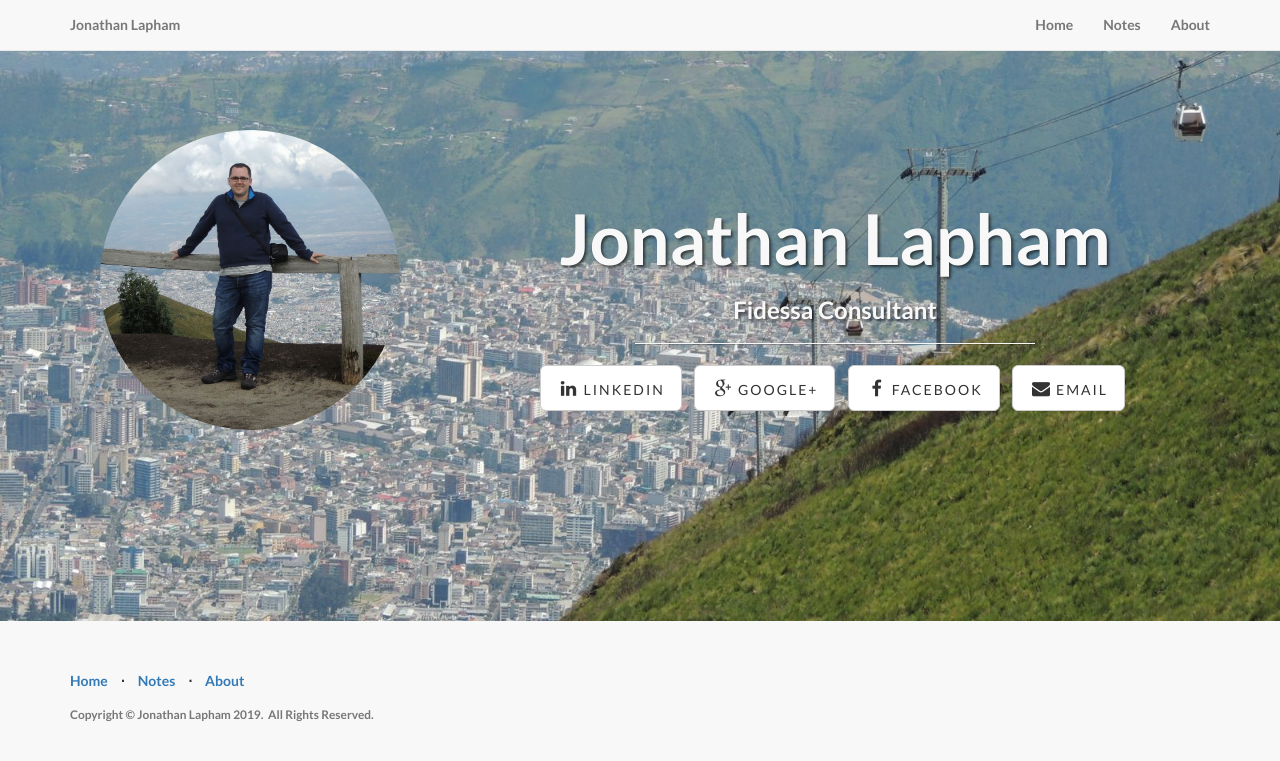
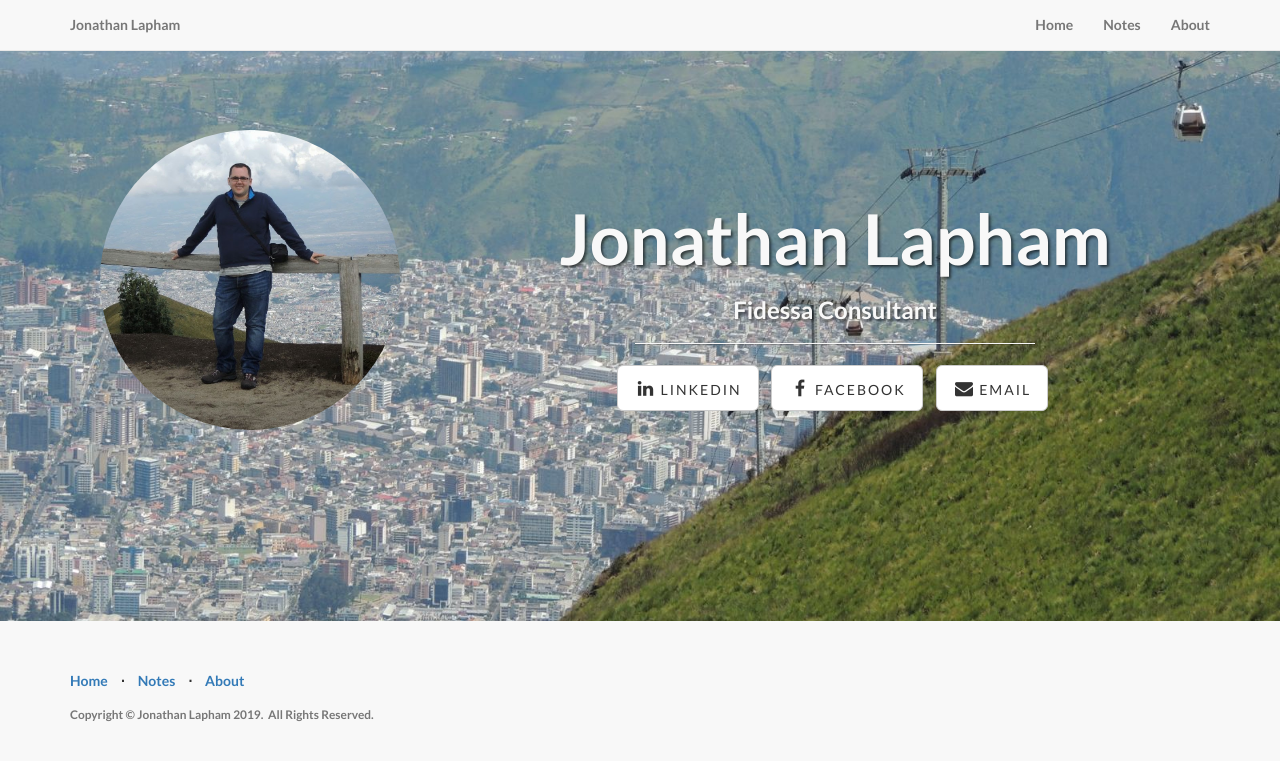
Before and after one commit to jonathanlapham/jonathanlapham.github.io, a Jekyll site: the page built from index.html, in a window 1280 px wide. Shown: the top 761 px of the page. Built offline with Jekyll 4.4.1, drawn with Linux system fonts in a browser that asks for light colours; nearby versions of some CDN libraries; library files that are not in the unit come from our copies.

Commit message:
Remove Google+ and AirBnb links, update dependencies

```diff
--- a/_includes/airbnb.html
+++ /dev/null
@@ -1 +0,0 @@
-<blockquote class="embedly-card"><h4><a href="https://www.airbnb.com/rooms/4104944?af=21215988&c=embedly">Gran Via Luxury Apt - 3 BR Sleeps 6 - Apartments for Rent</a></h4><p>Apartment in Madrid, Spain. A large and spacious apartment just behind the Gran Via and next to the Calle Fuencarral in Madrid. Five minutes to Sol, the very centre of Madrid (and Spain), next to all of the bars and restaurants in Chueca and Malasa. 3 bedrooms, sleeps 6 *... <a href="https://www.airbnb.com/s/Madrid--Spain?af=21215988&c=embedly">View all listings in Madrid</a></p></blockquote><script async src="//cdn.embedly.com/widgets/platform.js" charset="UTF-8"></script>
--- a/_includes/home.html
+++ b/_includes/home.html
@@ -22,12 +22,6 @@
                                         <a href="https://www.linkedin.com/in/jonathanlapham" class="btn btn-default btn-lg">
                                             <i class="fa fa-linkedin fa-fw"></i>
                                             <span class="network-name">Linkedin</span>
-                                        </a>
-                                    </li>
-                                    <li>
-                                        <a href="https://plus.google.com/100064973670883838959/posts" class="btn btn-default btn-lg">
-                                            <i class="fa fa-google-plus fa-fw"></i>
-                                            <span class="network-name">Google+</span>
                                         </a>
                                     </li>
                                     <li>
```
Also changed, not shown: _posts/2015-10-21-visit-madrid-airbnb.markdown (deleted, +0 -9 lines), Gemfile.lock.
